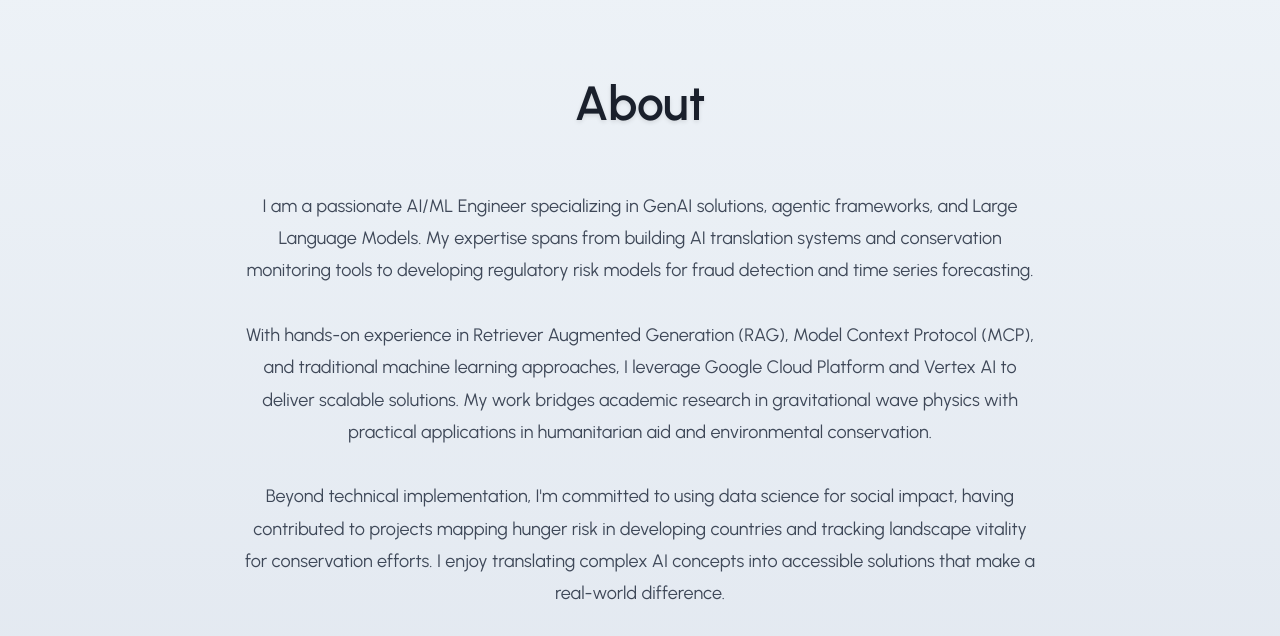
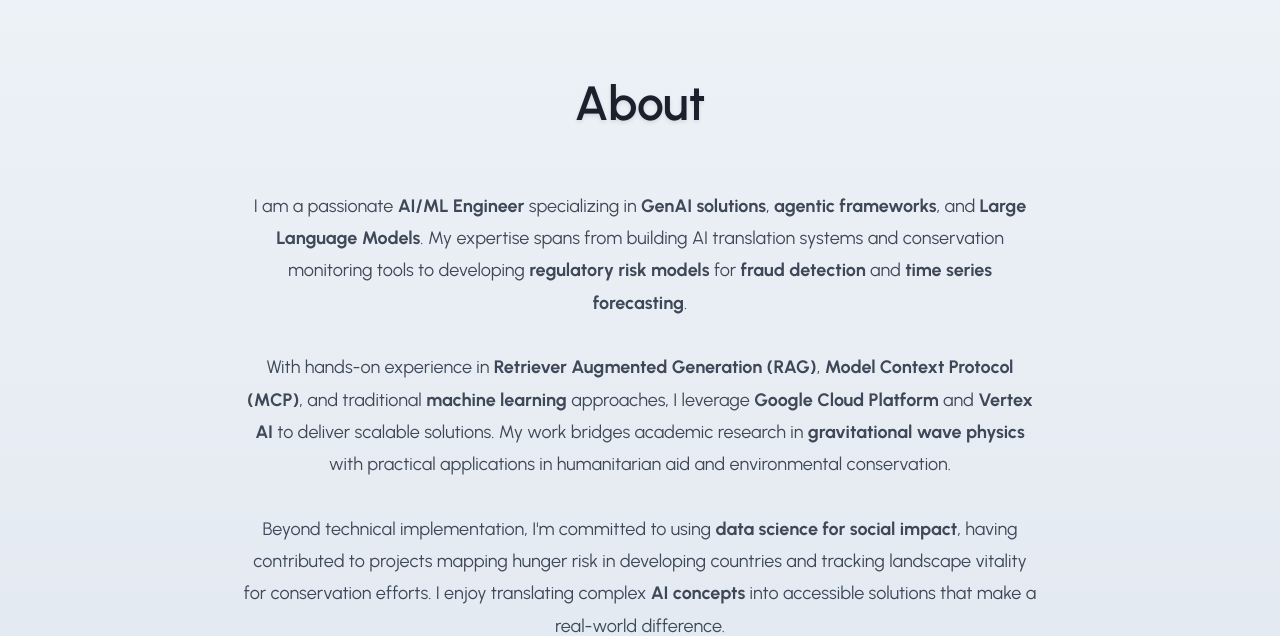
Before and after one commit to mkmbader/mkmbader.github.io, a plain HTML site: page index.html in a window 1280 px wide. Shown: the part 1764-2400 px from the top of the page. Drawn offline with Linux system fonts and the light colour scheme.

Commit message:
some formatting

```diff
--- a/index.html
+++ b/index.html
@@ -68,9 +68,9 @@
             <h2 class="section-title">About</h2>
             <div class="about-content">
                 <div class="about-text">
-                    <p>I am a passionate AI/ML Engineer specializing in GenAI solutions, agentic frameworks, and Large Language Models. My expertise spans from building AI translation systems and conservation monitoring tools to developing regulatory risk models for fraud detection and time series forecasting.</p>
-                    <p>With hands-on experience in Retriever Augmented Generation (RAG), Model Context Protocol (MCP), and traditional machine learning approaches, I leverage Google Cloud Platform and Vertex AI to deliver scalable solutions. My work bridges academic research in gravitational wave physics with practical applications in humanitarian aid and environmental conservation.</p>
-                    <p>Beyond technical implementation, I'm committed to using data science for social impact, having contributed to projects mapping hunger risk in developing countries and tracking landscape vitality for conservation efforts. I enjoy translating complex AI concepts into accessible solutions that make a real-world difference.</p>
+                    <p>I am a passionate <strong>AI/ML Engineer</strong> specializing in <strong>GenAI solutions</strong>, <strong>agentic frameworks</strong>, and <strong>Large Language Models</strong>. My expertise spans from building AI translation systems and conservation monitoring tools to developing <strong>regulatory risk models</strong> for <strong>fraud detection</strong> and <strong>time series forecasting</strong>.</p>
+                    <p>With hands-on experience in <strong>Retriever Augmented Generation (RAG)</strong>, <strong>Model Context Protocol (MCP)</strong>, and traditional <strong>machine learning</strong> approaches, I leverage <strong>Google Cloud Platform</strong> and <strong>Vertex AI</strong> to deliver scalable solutions. My work bridges academic research in <strong>gravitational wave physics</strong> with practical applications in humanitarian aid and environmental conservation.</p>
+                    <p>Beyond technical implementation, I'm committed to using <strong>data science for social impact</strong>, having contributed to projects mapping hunger risk in developing countries and tracking landscape vitality for conservation efforts. I enjoy translating complex <strong>AI concepts</strong> into accessible solutions that make a real-world difference.</p>
                     <div class="social-icons">
                         <a href="mailto:contect.cyclist257@passfwd.com" class="social-icon">
                             <i class="fas fa-2x fa-envelope"></i>
```
